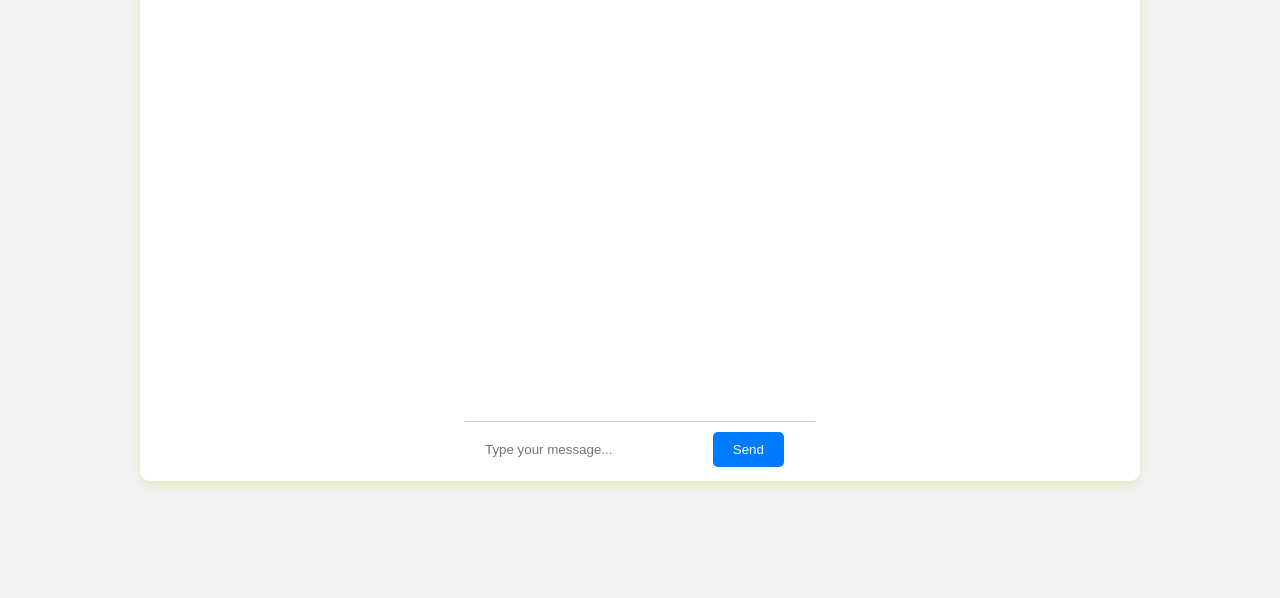
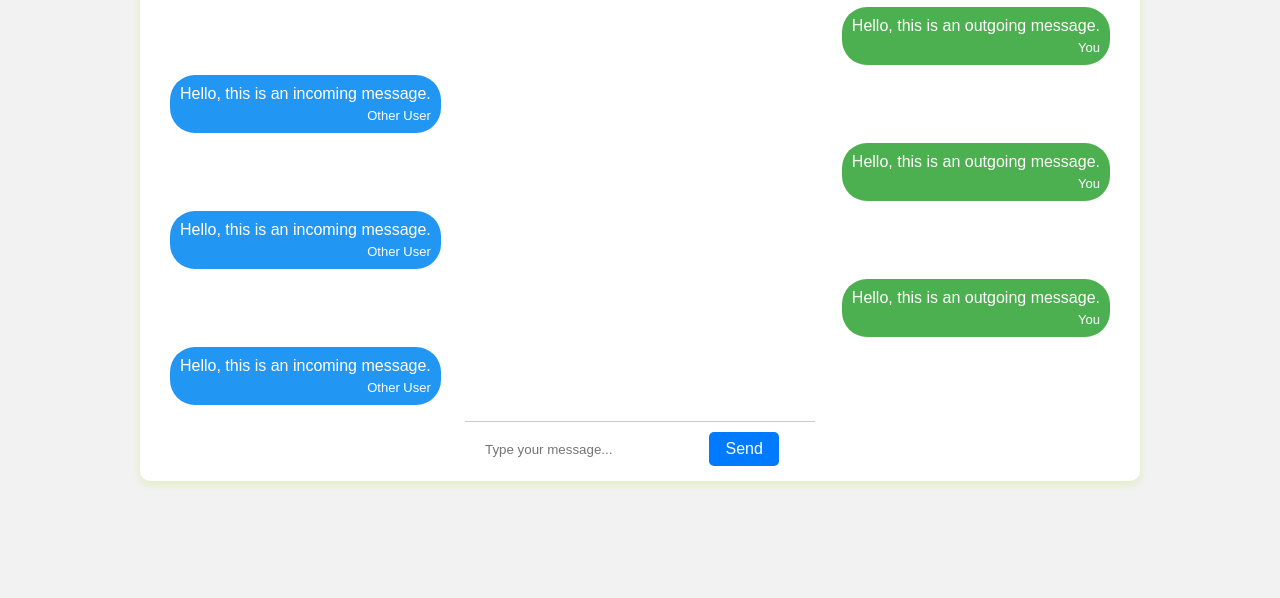
Before and after one commit to Hurley2017/Group_Chat_Room, a website: page pages/chat.html in a window 1280 px wide. Shown: the part 202-800 px from the top of the page. Drawn offline with Linux system fonts and the light colour scheme; files that its build step writes are made by us from their sources.

Commit message:
chat interface also done!

```diff
--- a/pages/chat.html
+++ b/pages/chat.html
@@ -19,7 +19,83 @@
                 <button class="leave-button">Leave</button>
             </div>
             <hr>
-            <!-- Chat messages will go here -->
+            <div class="message-container">
+                <!-- Outgoing message -->
+                <div class="message outgoing">
+                    <div class="message-content">
+                        <p class="message-text">Hello, this is an outgoing message.</p>
+                        <p class="message-sender">You</p>
+                    </div>
+                </div>
+
+                <!-- Incoming message -->
+                <div class="message incoming">
+                    <div class="message-content">
+                        <p class="message-text">Hello, this is an incoming message.</p>
+                        <p class="message-sender">Other User</p>
+                    </div>
+                </div>
+                <!-- Outgoing message -->
+                <div class="message outgoing">
+                    <div class="message-content">
+                        <p class="message-text">Hello, this is an outgoing message.</p>
+                        <p class="message-sender">You</p>
+                    </div>
+                </div>
+
+                <!-- Incoming message -->
+                <div class="message incoming">
+                    <div class="message-content">
+                        <p class="message-text">Hello, this is an incoming message.</p>
+                        <p class="message-sender">Other User</p>
+                    </div>
+                </div>
+                <!-- Outgoing message -->
+                <div class="message outgoing">
+                    <div class="message-content">
+                        <p class="message-text">Hello, this is an outgoing message.</p>
+                        <p class="message-sender">You</p>
+                    </div>
+                </div>
+
+                <!-- Incoming message -->
+                <div class="message incoming">
+                    <div class="message-content">
+                        <p class="message-text">Hello, this is an incoming message.</p>
+                        <p class="message-sender">Other User</p>
+                    </div>
+                </div>
+                <!-- Outgoing message -->
+                <div class="message outgoing">
+                    <div class="message-content">
+                        <p class="message-text">Hello, this is an outgoing message.</p>
+                        <p class="message-sender">You</p>
+                    </div>
+                </div>
+
+                <!-- Incoming message -->
+                <div class="message incoming">
+                    <div class="message-content">
+                        <p class="message-text">Hello, this is an incoming message.</p>
+                        <p class="message-sender">Other User</p>
+                    </div>
+                </div>
+                <!-- Outgoing message -->
+                <div class="message outgoing">
+                    <div class="message-content">
+                        <p class="message-text">Hello, this is an outgoing message.</p>
+                        <p class="message-sender">You</p>
+                    </div>
+                </div>
+
+                <!-- Incoming message -->
+                <div class="message incoming">
+                    <div class="message-content">
+                        <p class="message-text">Hello, this is an incoming message.</p>
+                        <p class="message-sender">Other User</p>
+                    </div>
+                </div>
+            </div>
             <div class="message-input">
                 <input type="text" placeholder="Type your message...">
                 <button>Send</button>
--- a/styles/chat.css
+++ b/styles/chat.css
@@ -93,17 +93,18 @@ main {
     padding: 10px;
     border: none;
     border-radius: 0px;
-    margin-right: 11%;
+    margin-right: 10%;
     align-self: center;
 }
 
 .message-input button {
     background-color: #007BFF;
     color: #fff;
-    padding: 10px 20px;
+    padding: 8px 16px;
     border: none;
     border-radius: 5px;
     cursor: pointer;
+    font-size: medium;
 }
 
 .message-input button:hover {
@@ -151,13 +152,56 @@ main {
 .leave-button {
     background-color: #f00;
     color: #fff;
-    padding: 5px 10px;
+    padding: 8px 10px;
     border: none;
     border-radius: 5px;
     cursor: pointer;
+    font-size: medium;
 }
 .leave-button:hover {
     background-color: #d00;
 }
 
 /* ... (existing styles) ... */
+
+/* CSS for message styling */
+.message-container {
+    max-width: 100%;
+    margin: 0 auto;
+    padding: 10px;
+    overflow-y: scroll;
+    max-height: 80%;
+}
+
+.message {
+    display: inline-block;
+    margin-bottom: 10px;
+    clear: both;
+    border-radius: 25px;
+    padding: 10px;
+    max-width: 70%; /* Adjust as needed */
+}
+
+.outgoing {
+    float: right;
+    background-color: #4CAF50; /* Green for outgoing messages */
+    color: #fff;
+    text-align: right;
+}
+
+.incoming {
+    float: left;
+    background-color: #2196F3; /* Blue for incoming messages */
+    color: #fff;
+    text-align: left;
+}
+
+.message-text {
+    margin: 0;
+}
+
+.message-sender {
+    font-size: small;
+    margin-top: 5px;
+    text-align: right; /* Adjust to 'left' for incoming messages */
+}
```
